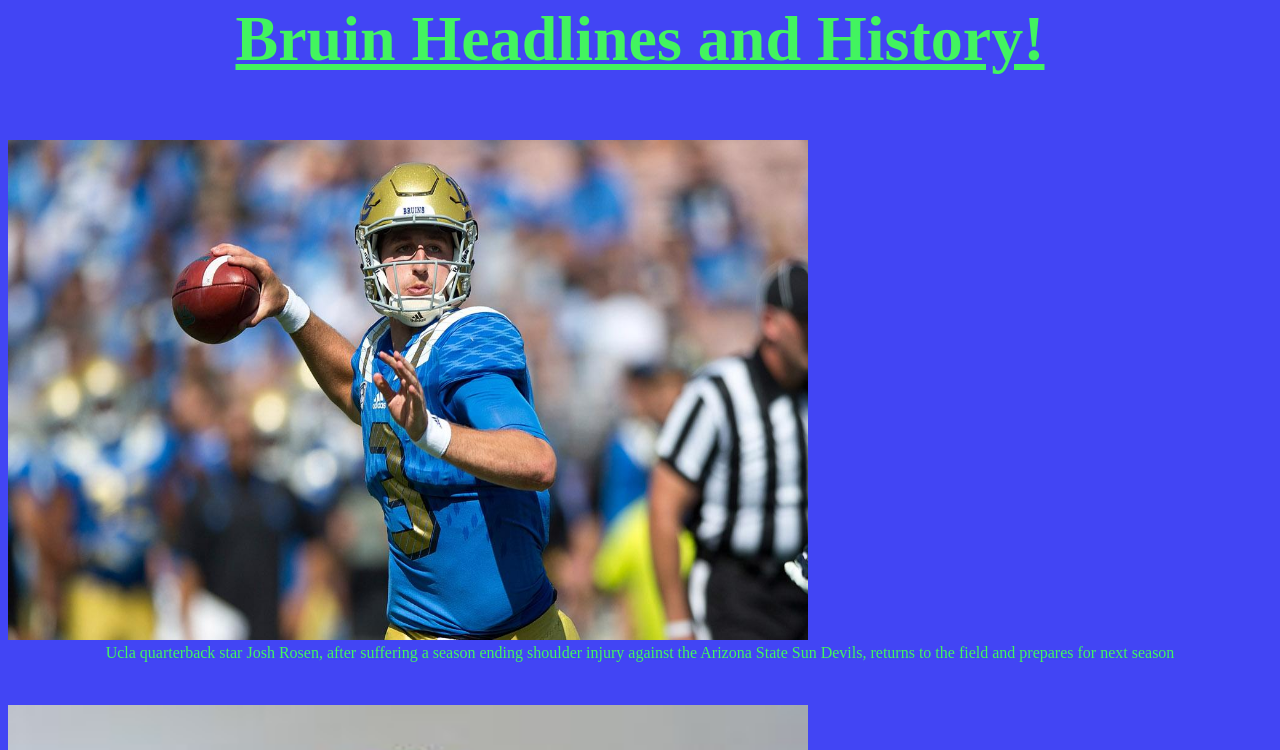
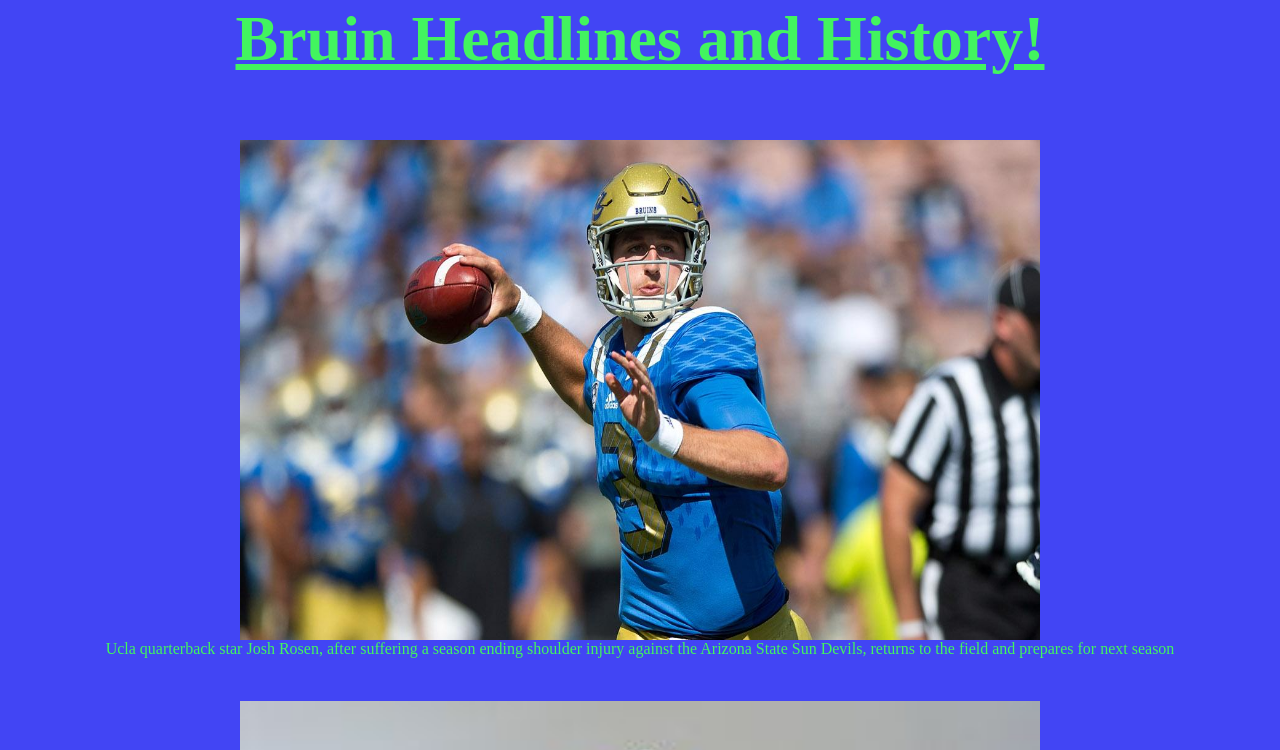
Before and after one commit to RKMetz19/Metzwebsite-, a plain HTML site: page my website/index.html in a window 1280 px wide. Shown: the part 1644-2394 px from the top of the page. Drawn offline with Linux system fonts and the light colour scheme.

Commit message:
Update stylesheet.css

```diff
--- a/my website/stylesheet.css
+++ b/my website/stylesheet.css
@@ -104,7 +104,10 @@ tr:nth-child(even) {
 img.me2{
 	float: right;
 }
-
+img {
+    display: block;
+    margin: 0 auto;
+   }
 </style>
 </head>
 </html>
```
